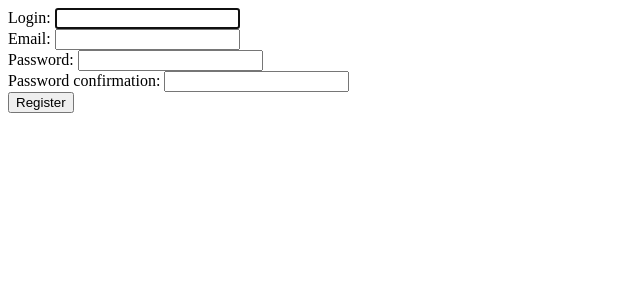
After one commit to PetroChulkov/Sonic_App, a Django app: page /register/ in a window 1280 px wide. The commit adds this page. Shown: the top 300 px of the page, without its empty margins (0-640 px from the left). Run offline with Django 4.2, Linux system fonts and the light colour scheme.

Commit message:
added registration

```diff
--- a/sonic/sonicapp/forms.py
+++ b/sonic/sonicapp/forms.py
@@ -11,3 +11,39 @@ class PDFileForm(forms.ModelForm):
                 attrs={"class": "form-control", "placeholder": "File's Title"}
             ),
         }
+
+
+from django.contrib.auth.forms import UserCreationForm, AuthenticationForm
+from django.contrib.auth.models import User
+
+from django.forms import (
+    ModelForm,
+    CharField,
+    EmailField,
+    EmailInput,
+    TextInput,
+    PasswordInput,
+)
+
+
+class RegisterUserForm(UserCreationForm):
+    username = CharField(label="Login", widget=TextInput(attrs={"class": "form-input"}))
+    email = EmailField(label="Email", widget=EmailInput(attrs={"class": "form-input"}))
+    password1 = CharField(
+        label="Password", widget=PasswordInput(attrs={"class": "form-input"})
+    )
+    password2 = CharField(
+        label="Password confirmation",
+        widget=PasswordInput(attrs={"class": "form-input"}),
+    )
+
+    class Meta:
+        model = User
+        fields = ("username", "email", "password1", "password2")
+
+
+class LoginUserForm(AuthenticationForm):
+    username = CharField(label="Login", widget=TextInput(attrs={"class": "form-input"}))
+    password = CharField(
+        label="Password", widget=PasswordInput(attrs={"class": "form-input"})
+    )
--- a/sonic/sonicapp/templates/sonicapp/base.html
+++ b/sonic/sonicapp/templates/sonicapp/base.html
@@ -14,5 +14,7 @@
 
    {% block upload_file %}{% endblock %}
 
+   {% block register %}{% endblock %}
+
 </body>
 </html>
--- /dev/null
+++ b/sonic/sonicapp/templates/sonicapp/register.html
@@ -0,0 +1,18 @@
+{% extends 'sonicapp/base.html' %}
+
+{% block register %}
+
+<div class="reg-container">
+    <div class="reg-wrapper">
+        <form method="POST" class="reg-inputs" enctype="multipart/form-data">
+            {% csrf_token %}
+            {% for f in form %}
+            <label class="form-label" for="{{ f.id_for_label }}">{{f.label}}: </label>{{ f }}
+            <div class="form-error">{{ f.errors }}</div>
+            {% endfor %}
+            <button type="submit">Register</button>
+        </form>
+    </div>
+</div>
+
+{% endblock %}
--- a/sonic/sonicapp/urls.py
+++ b/sonic/sonicapp/urls.py
@@ -6,4 +6,5 @@ urlpatterns = [
     path("", views.index, name="index"),
     path("getResponse", views.getResponse, name="getResponse"),
     path("upload_file", views.upload_file, name="upload_file"),
+    path("register/", views.RegisterUser.as_view(), name="register"),
 ]
--- a/sonic/sonicapp/views.py
+++ b/sonic/sonicapp/views.py
@@ -1,10 +1,16 @@
-from django.shortcuts import render
+import os
+
+from django.shortcuts import render, redirect
+from django.urls import reverse_lazy
+from django.contrib.auth import logout, login
 from django.http import HttpResponse, HttpResponseRedirect
-from .forms import PDFileForm
-from .models import PDFile
-import os
+from django.views.generic import CreateView
+from django.contrib.auth.views import LoginView, PasswordResetView, LogoutView
 from langchain.document_loaders import PyPDFLoader
 from langchain.text_splitter import RecursiveCharacterTextSplitter
+
+from .forms import PDFileForm, RegisterUserForm, LoginUserForm
+from .models import PDFile
 from sonic.settings import BASE_DIR
 from .models import PDFile
 
@@ -47,3 +53,14 @@ def text_extractor(file):
     docs = text_splitter.split_documents(data)
     text = [t.page_content for t in docs]
     return text
+
+
+class RegisterUser(CreateView):
+    form_class = RegisterUserForm
+    template_name = "sonicapp/register.html"
+    success_url = reverse_lazy("sonicapp:index")
+
+    def form_valid(self, form):
+        user = form.save()
+        login(self.request, user)
+        return redirect("/")
```
